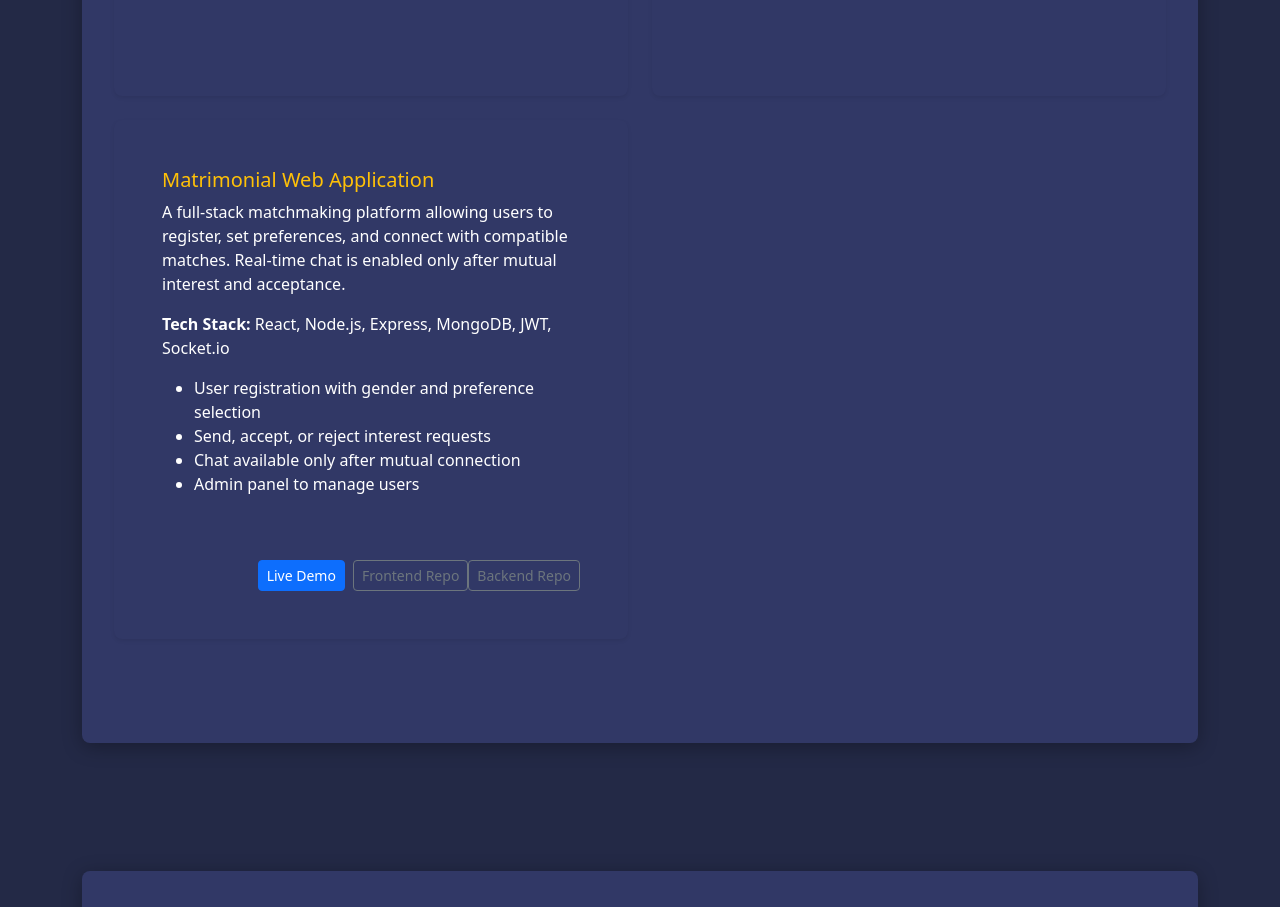
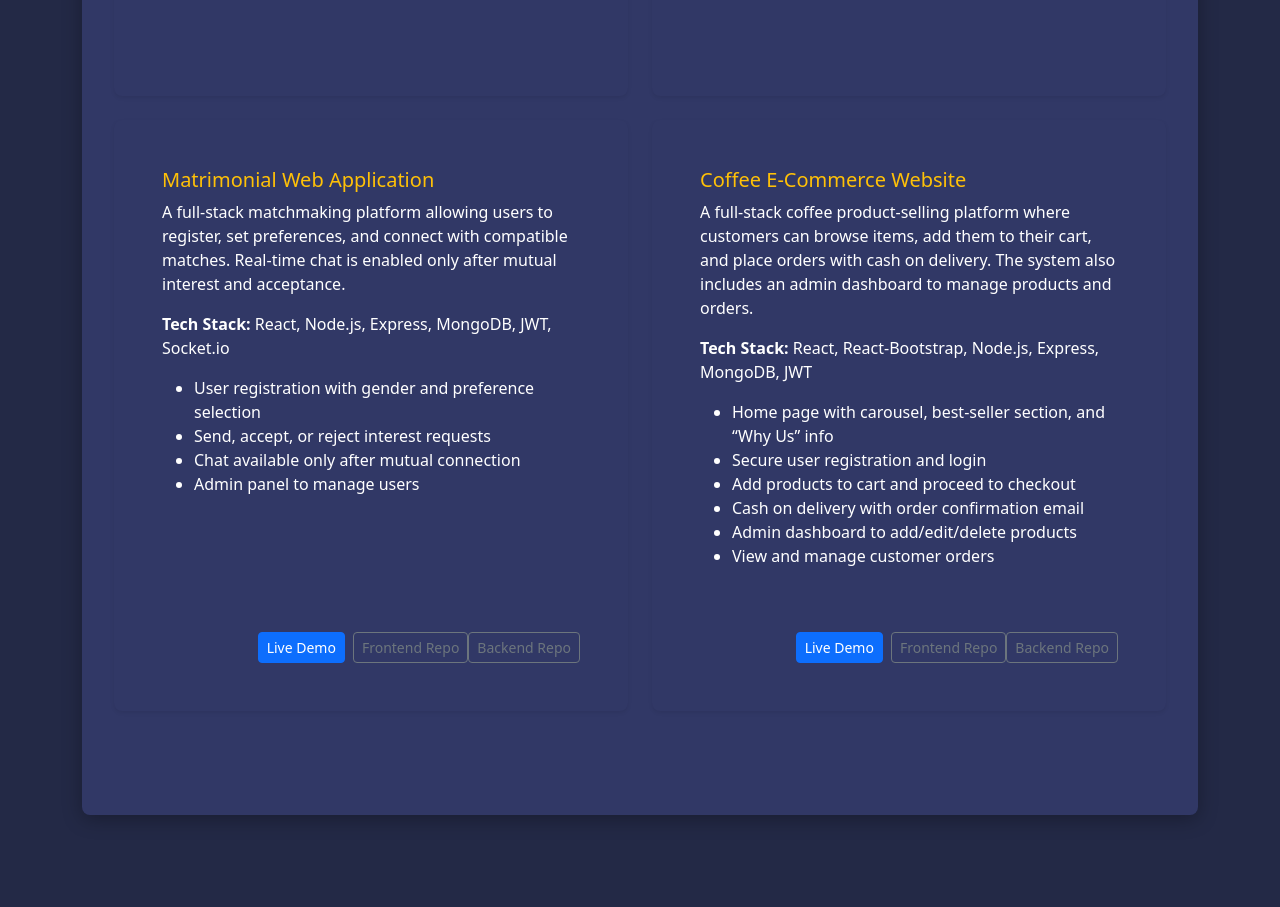
Before and after one commit to Nithish3309m/Portfolio, a React (Vite) app: page / in a window 1280 px wide. Shown: the part 1386-2293 px from the top of the page. Built offline with nearby package versions, Linux system fonts and the light colour scheme.

Commit message:
Updated Project.jsx with coffee project card

```diff
--- a/src/components/Project.jsx
+++ b/src/components/Project.jsx
@@ -83,6 +83,55 @@ export default function Projects() {
                     </div>
                 </div>
 
+                <div className="col-md-6 mb-4">
+                    <div className="card h-100 shadow-sm border-0 d-flex flex-column justify-content-between">
+                        <div className="card-body d-flex flex-column h-100">
+                            <div className="flex-grow-1">
+                                <h5 className="card-title text-warning">Coffee E-Commerce Website</h5>
+                                <p className="card-text">
+                                    A full-stack coffee product-selling platform where customers can browse items, add them to their cart, and place orders with cash on delivery. The system also includes an admin dashboard to manage products and orders.
+                                </p>
+                                <p><strong>Tech Stack:</strong> React, React-Bootstrap, Node.js, Express, MongoDB, JWT</p>
+                                <ul className="mt-2">
+                                    <li>Home page with carousel, best-seller section, and “Why Us” info</li>
+                                    <li>Secure user registration and login</li>
+                                    <li>Add products to cart and proceed to checkout</li>
+                                    <li>Cash on delivery with order confirmation email</li>
+                                    <li>Admin dashboard to add/edit/delete products</li>
+                                    <li>View and manage customer orders</li>
+                                </ul>
+                            </div>
+                            <div className="mt-3 d-flex justify-content-end">
+                                <a
+                                    href="https://coffee-frontend-three.vercel.app/"
+                                    className="btn btn-sm btn-primary me-2"
+                                    target="_blank"
+                                    rel="noopener noreferrer"
+                                >
+                                    Live Demo
+                                </a>
+                                <a
+                                    href="https://github.com/Nithish3309m/coffee-frontend"
+                                    className="btn btn-sm btn-outline-secondary"
+                                    target="_blank"
+                                    rel="noopener noreferrer"
+                                >
+                                    Frontend Repo
+                                </a>
+                                <a
+                                    href="https://github.com/Nithish3309m/coffee-server"
+                                    className="btn btn-sm btn-outline-secondary"
+                                    target="_blank"
+                                    rel="noopener noreferrer"
+                                >
+                                    Backend Repo
+                                </a>
+                            </div>
+                        </div>
+                    </div>
+                </div>
+
+
 
             </div>
         </section>
```
